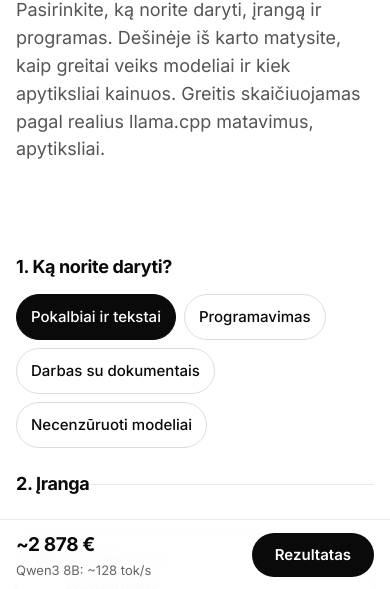
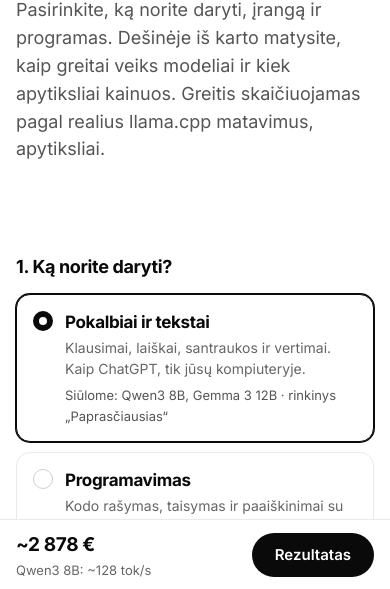
Before and after one commit to SirCryptoLot/nodas, an Astro site: page /konfiguratorius in a window 390 px wide. Shown: the part 253-842 px from the top of the page. Built offline with nearby package versions, Linux system fonts and the light colour scheme; Astro itself is replaced by a stand-in of ours.

Commit message:
feat: configurator goal choice as option cards with suggested models
Co-Authored-By: Claude Opus 5.5 <noreply@anthropic.com>

```diff
--- a/src/components/Configurator.astro
+++ b/src/components/Configurator.astro
@@ -9,6 +9,15 @@ const q = quote(cfg);
 const res = results(cfg);
 const series = [...new Set(gpus.map((g) => g.series))];
 const fitLabel = { vram: 'telpa', partial: 'dalinai RAM', none: 'netelpa' } as const;
+
+const goalDesc: Record<string, string> = {
+  pokalbiai: 'Klausimai, laiškai, santraukos ir vertimai. Kaip ChatGPT, tik jūsų kompiuteryje.',
+  programavimas: 'Kodo rašymas, taisymas ir paaiškinimai su programavimo agentais.',
+  dokumentai: 'Klausimai apie sutartis, instrukcijas ir PDF failus. Duomenys lieka pas jus.',
+  necenzuruoti: 'Atviri modeliai be platformų filtrų. Už naudojimą atsako naudotojas.',
+};
+const presetName = (id: string) => presets.find((p) => p.id === id)?.name ?? id;
+const modelNames = (ids: string[]) => ids.map((id) => models.find((m) => m.id === id)?.name.replace(/ \(necenzūruotas\)/, '') ?? id).join(', ');
 
 // Kortelių kainos „nuo“: pigiausias surinktas kompiuteris, DGX Spark ir tik diegimas.
 const cheapestPc = quote({ ...defaultConfig(), hw: 'pc', gpuId: 'rtx3060', gpuCount: 1, cpuId: 'r5-5600', ramGB: 16, agents: [] }).oneOff;
@@ -22,9 +31,16 @@ const hwCards = [
   <form class="cfg-form" aria-label="AI sistemos konfigūratorius">
     <fieldset>
       <legend>1. Ką norite daryti?</legend>
-      <div class="chips">
+      <div class="hw-cards goal-cards">
         {goals.map((g) => (
-          <label class="chip"><input type="radio" name="goal" value={g.id} checked={g.id === cfg.goal}><span>{g.name}</span></label>
+          <label class={`hw-card goal-card goal-${g.id}`}>
+            <input type="radio" name="goal" value={g.id} checked={g.id === cfg.goal}>
+            <span class="hw-body">
+              <span class="hw-title">{g.name}</span>
+              <span class="hw-desc">{goalDesc[g.id]}</span>
+              <span class="goal-hint">Siūlome: {modelNames(g.models)} · rinkinys „{presetName(g.preset)}“</span>
+            </span>
+          </label>
         ))}
       </div>
     </fieldset>
--- a/src/styles/global.css
+++ b/src/styles/global.css
@@ -435,3 +435,12 @@ html.no-scroll { overflow: hidden; }
   .hw-panel { padding: 14px; }
   .cfg-grid { grid-template-columns: 1fr; }
 }
+
+.goal-cards { grid-template-columns: repeat(2, 1fr); }
+.goal-hint { margin-top: auto; padding-top: 6px; font-size: 13px; color: var(--text-3); }
+.goal-card input:checked + .hw-body .goal-hint { color: var(--text-2); }
+@media (max-width: 860px) {
+  .goal-cards { grid-template-columns: 1fr; }
+  .goal-card .hw-body { grid-template-columns: 20px 1fr; }
+  .goal-hint { grid-column: 2; grid-row: 3; padding-top: 4px; }
+}
```
Also changed, not shown: tests/site/configurator.test.js (+12 -1 lines).
